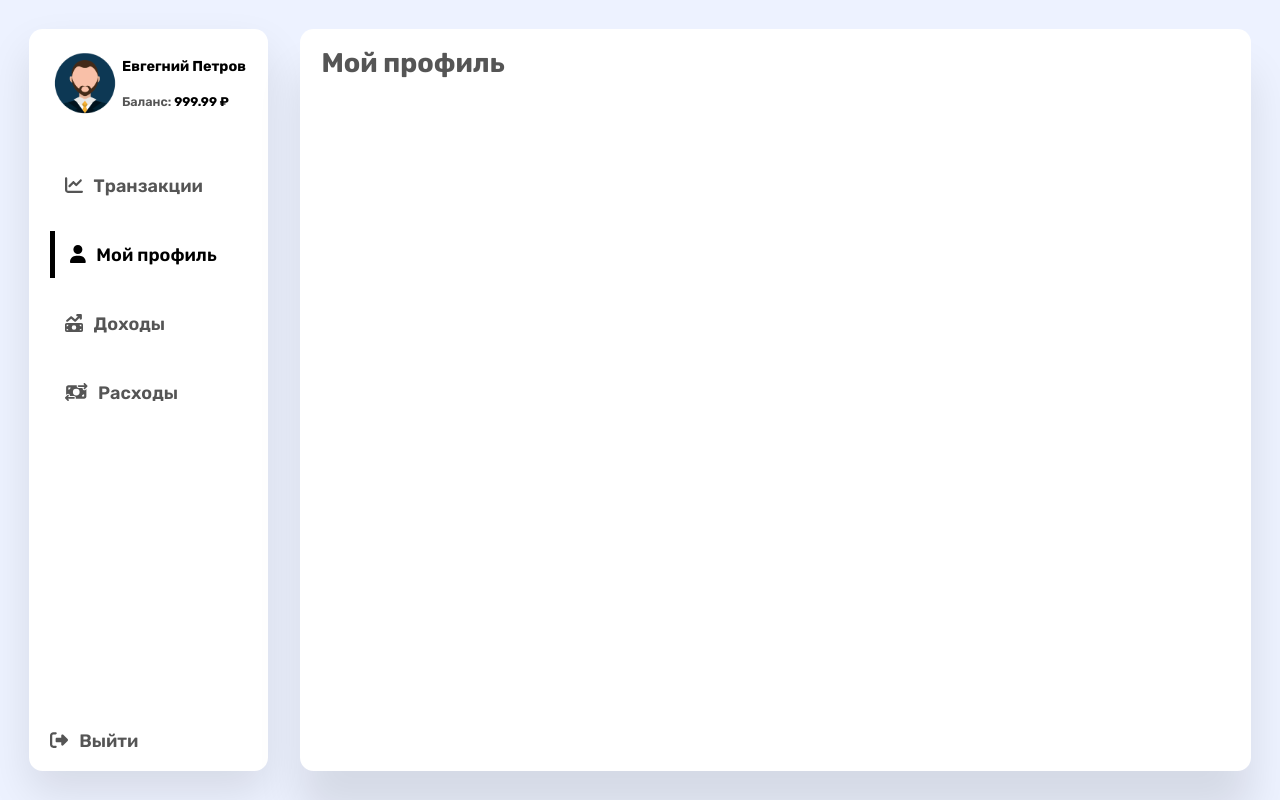
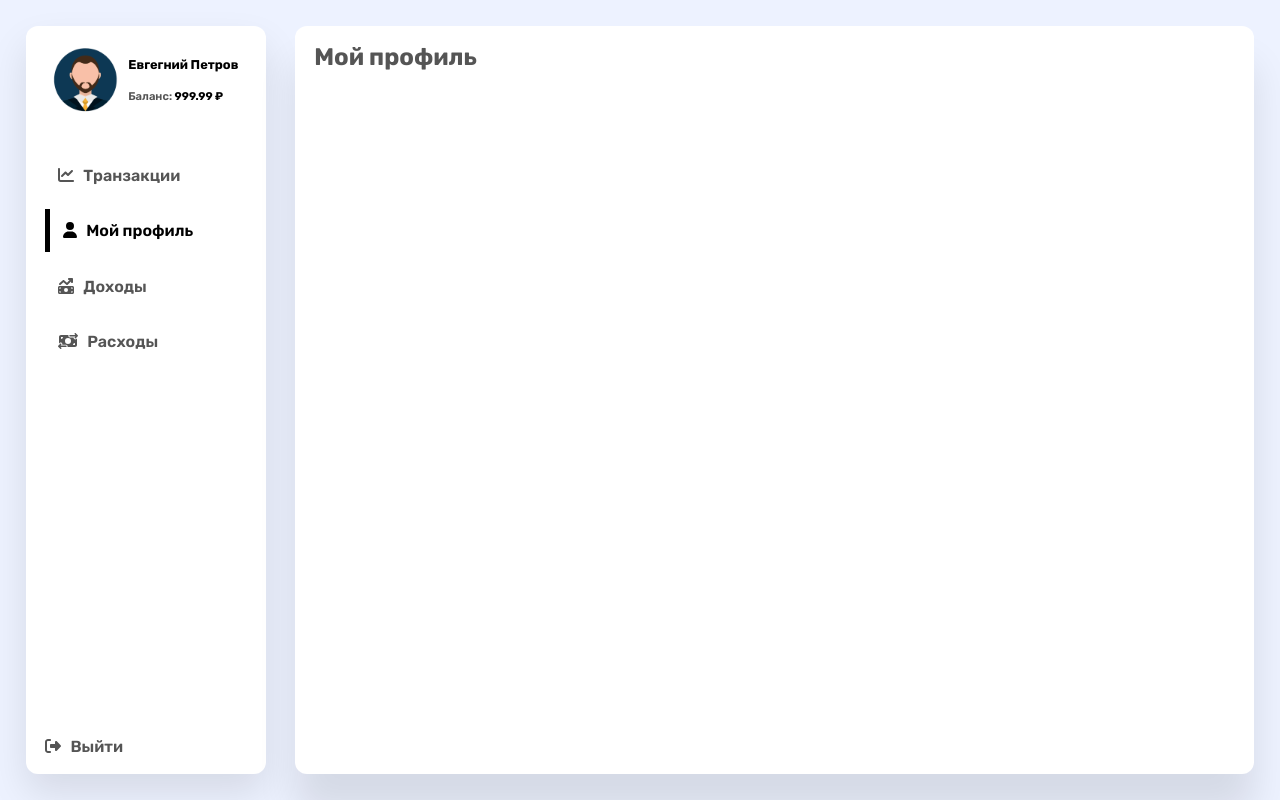
Before and after one commit to ArtyomI69/finance-manager-client, a React (Vite) app: page /profile in a window 1280 px wide. Built offline with nearby package versions, Linux system fonts and the light colour scheme.

Commit message:
fix css queries

```diff
--- a/src/App.module.css
+++ b/src/App.module.css
@@ -9,10 +9,10 @@
 }
 
 /**************************/
-/* Ниже 928  */
+/* Ниже 1072px  */
 /**************************/
 
-@media (max-width: 58em) {
+@media (max-width: 67em) {
   .app {
     padding: 0rem;
     gap: 0rem;
--- a/src/components/Header/CloseNavbarButton/CloseNavbarButton.module.css
+++ b/src/components/Header/CloseNavbarButton/CloseNavbarButton.module.css
@@ -14,14 +14,10 @@
 }
 
 /**************************/
-/* Ниже 928  */
+/* Ниже 1072px  */
 /**************************/
 
-@media (max-width: 58em) {
-  html {
-    font-size: 43.75%;
-  }
-
+@media (max-width: 67em) {
   .close-navbar-button {
     display: block;
   }
--- a/src/components/Header/Header.module.css
+++ b/src/components/Header/Header.module.css
@@ -10,10 +10,10 @@
 }
 
 /**************************/
-/* Ниже 928  */
+/* Ниже 1072px  */
 /**************************/
 
-@media (max-width: 58em) {
+@media (max-width: 67em) {
   .header {
     width: 0%;
     border-radius: 0;
--- a/src/components/Header/HeaderUserInfo/HeaderUserInfo.module.css
+++ b/src/components/Header/HeaderUserInfo/HeaderUserInfo.module.css
@@ -39,29 +39,32 @@
 }
 
 /**************************/
-/* Ниже 1072  */
+/* Ниже 1264px  */
 /**************************/
 
-@media (max-width: 67em) {
+@media (max-width: 79em) {
   .header-user-info {
     grid-template-columns: auto;
   }
+
   .user-name {
     align-self: center;
     justify-self: center;
+    font-size: 2rem;
   }
 
   .user-balance {
     align-self: center;
     justify-self: center;
+    font-size: 1.8rem;
   }
 }
 
 /**************************/
-/* Ниже 928  */
+/* Ниже 1072px  */
 /**************************/
 
-@media (max-width: 58em) {
+@media (max-width: 67em) {
   .user-avatar img {
     max-height: 9.8rem;
   }
--- a/src/components/Header/MobileNavbar/MobileNavbar.module.css
+++ b/src/components/Header/MobileNavbar/MobileNavbar.module.css
@@ -23,14 +23,10 @@
 }
 
 /**************************/
-/* Ниже 928  */
+/* Ниже 1072px  */
 /**************************/
 
-@media (max-width: 58em) {
-  html {
-    font-size: 43.75%;
-  }
-
+@media (max-width: 67em) {
   .mobile-navbar {
     display: block;
   }
--- a/src/components/Main/Main.module.css
+++ b/src/components/Main/Main.module.css
@@ -8,10 +8,10 @@
 }
 
 /**************************/
-/* Ниже 928  */
+/* Ниже 1072px  */
 /**************************/
 
-@media (max-width: 58em) {
+@media (max-width: 67em) {
   .main {
     border-radius: 0;
     width: 100%;
--- a/src/components/Navbar/Navbar.module.css
+++ b/src/components/Navbar/Navbar.module.css
@@ -44,39 +44,19 @@
 }
 
 /**************************/
-/* Ниже 1344px */
+/* Ниже 1264px */
 /**************************/
-@media (max-width: 84em) {
-  .nav-list {
-    gap: 2.4rem;
-  }
-}
-
-/**************************/
-/* Ниже 1216px  */
-/**************************/
-
-@media (max-width: 76em) {
+@media (max-width: 79em) {
   .nav-list {
     gap: 3.2rem;
   }
 }
 
 /**************************/
-/* Ниже 1072  */
+/* Ниже 1072px  */
 /**************************/
 
 @media (max-width: 67em) {
-  .navbar {
-    font-size: 1.6rem;
-  }
-}
-
-/**************************/
-/* Ниже 928  */
-/**************************/
-
-@media (max-width: 58em) {
   .navbar {
     font-size: 3rem;
   }
--- a/src/components/PageTitle/PageTitle.module.css
+++ b/src/components/PageTitle/PageTitle.module.css
@@ -1,3 +1,4 @@
 .title {
   font-size: 3rem;
+  align-self: flex-start;
 }
--- a/src/index.css
+++ b/src/index.css
@@ -77,29 +77,18 @@ body {
 }
 
 /**************************/
-/* Ниже 1344px */
+/* Ниже 1504px */
 /**************************/
-@media (max-width: 84em) {
-  html {
-    font-size: 56.25%;
-  }
-}
-
-/**************************/
-/* Ниже 1216px  */
-/**************************/
-
-@media (max-width: 76em) {
+@media (max-width: 94em) {
   html {
     font-size: 50%;
   }
 }
 
 /**************************/
-/* Ниже 928  */
+/* Ниже 1264px */
 /**************************/
-
-@media (max-width: 58em) {
+@media (max-width: 79em) {
   html {
     font-size: 43.75%;
   }
```
